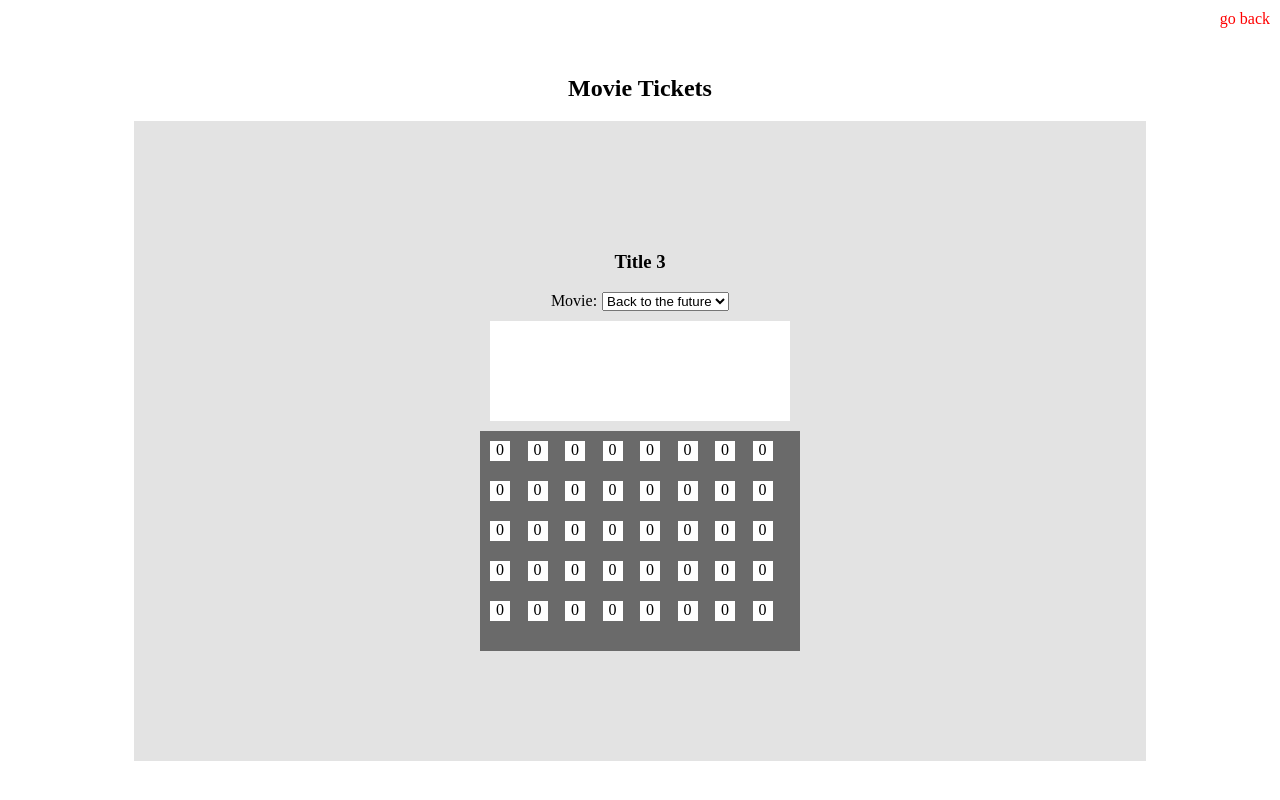
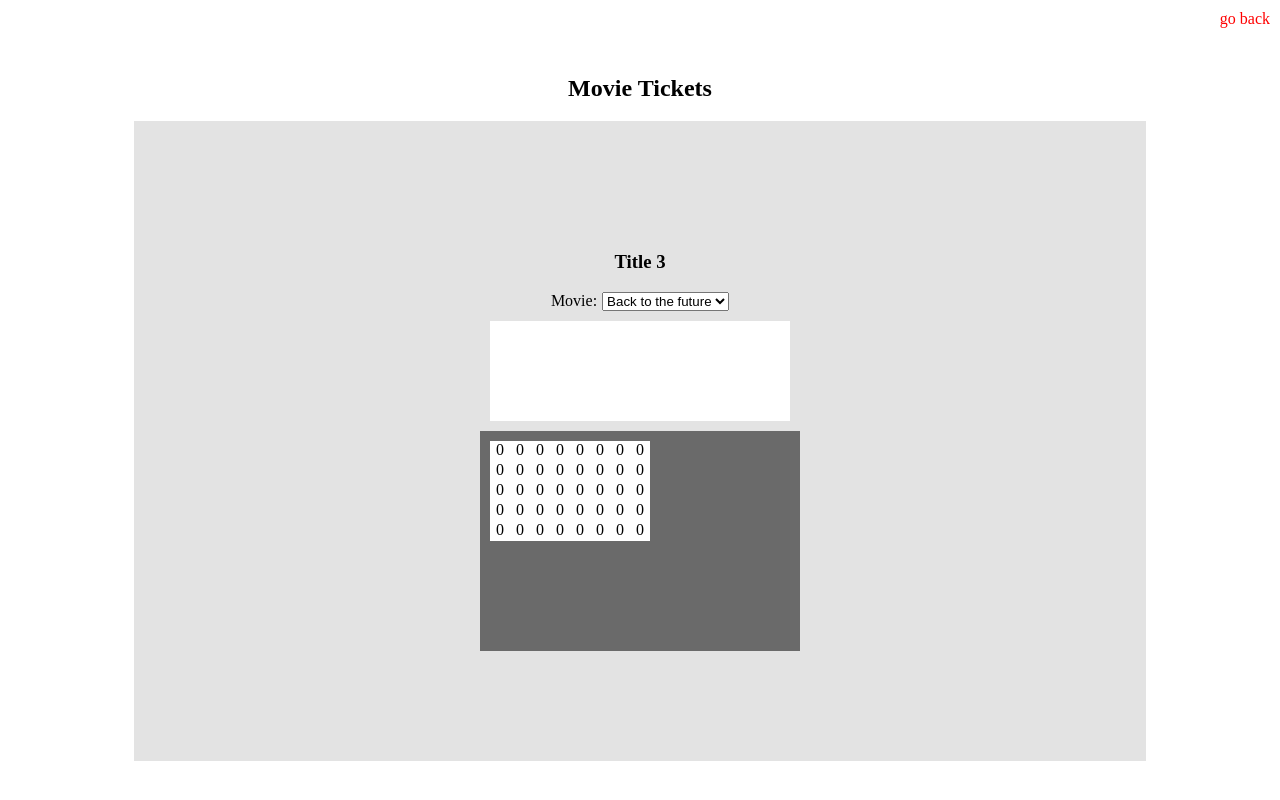
Before and after one commit to hightower86/gatsby-bootcamp, a Gatsby site: page /movie-tickets in a window 1280 px wide. Built offline with nearby package versions, Linux system fonts and the light colour scheme; Gatsby itself is replaced by a stand-in of ours.

Commit message:
problem with render rows solved

```diff
--- a/src/components/movie-tickets/seats.js
+++ b/src/components/movie-tickets/seats.js
@@ -6,13 +6,17 @@
   return (
     <div className={seatsStyle.seats}>
       {seats.map(row => {
-        return row.map(seat => {
-          return (
-            <div key={seat.num} className={seatsStyle.seat}>
-              {seat.status}
-            </div>
-          )
-        })
+        return (
+          <div className={seatsStyle.row}>
+            {row.map(seat => {
+              return (
+                <div key={seat.num} className={seatsStyle.seat}>
+                  {seat.status}
+                </div>
+              )
+            })}
+          </div>
+        )
       })}
     </div>
   )
--- a/src/components/movie-tickets/seats.module.scss
+++ b/src/components/movie-tickets/seats.module.scss
@@ -1,7 +1,12 @@
+.row {
+  display: flex;
+}
+
 .seats {
-  display: grid;
-  grid-template-columns: repeat(8, 1fr);
+  // display: grid;
+  // grid-template-columns: repeat(8, 1fr);
   //flex-wrap: wrap;
+
   width: 300px;
   height: 200px;
   background-color: rgb(106, 106, 106);
```
